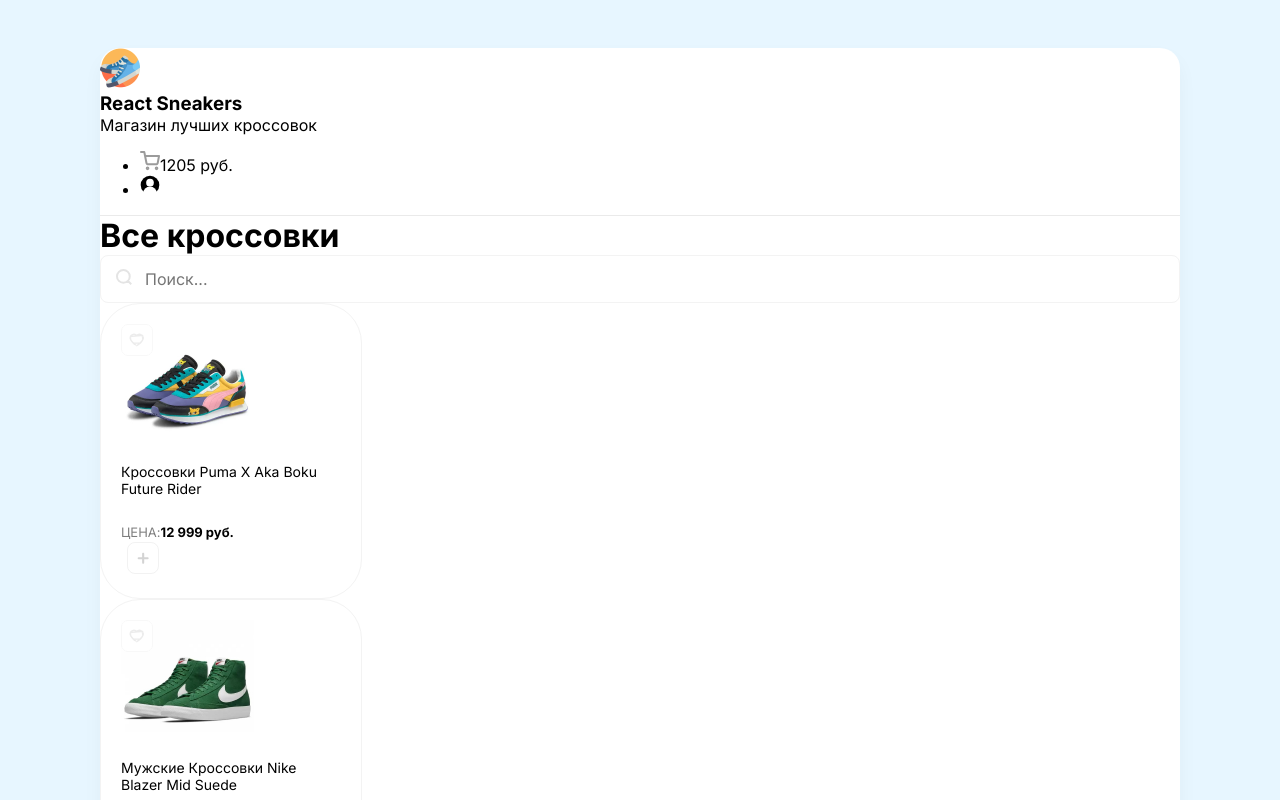
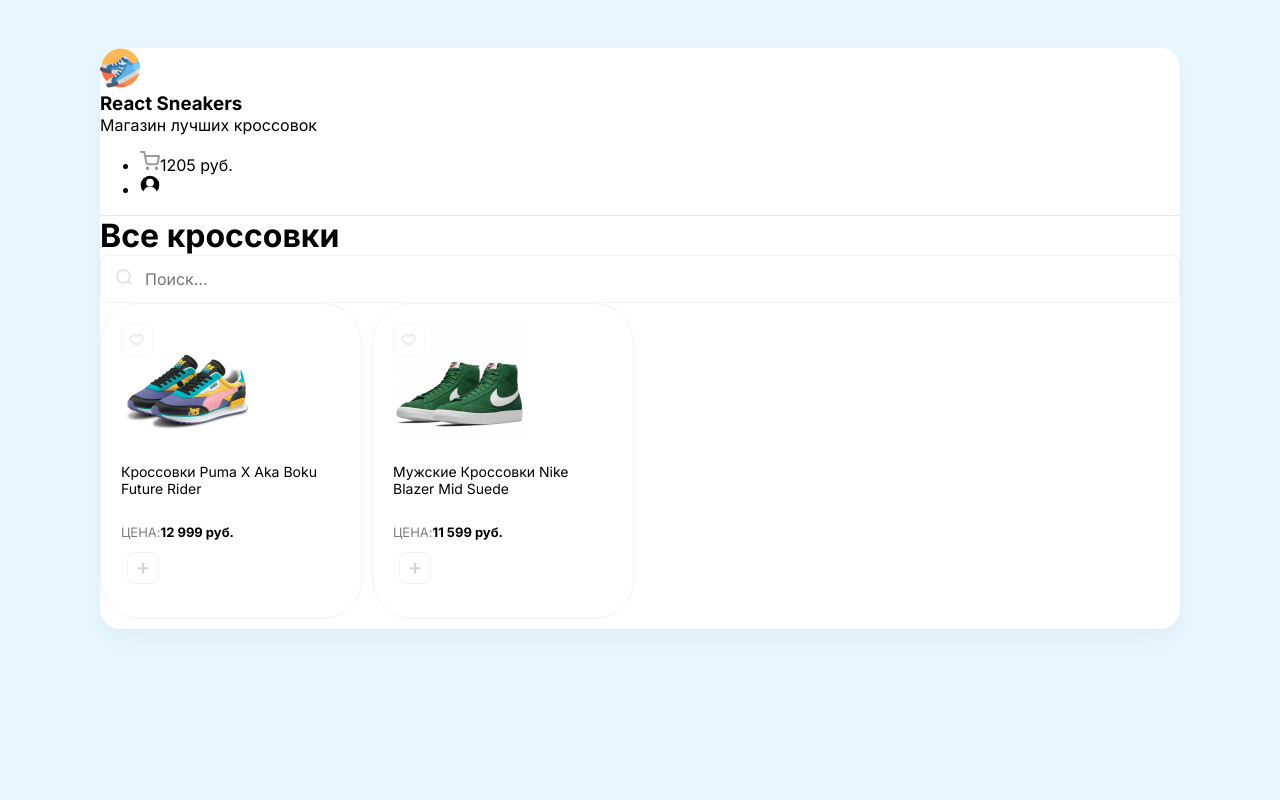
Before and after one commit to azawert/sneakers, a React (Create React App) app: page / in a window 1280 px wide. Shown: the top 800 px of the page. Built offline with nearby package versions, Linux system fonts and the light colour scheme.

Commit message:
пропсы

```diff
--- a/src/App.js
+++ b/src/App.js
@@ -1,6 +1,19 @@
 import Card from "./Components/Card";
 import Cart from "./Components/Cart";
 import Header from "./Components/Header";
+const arr = [
+    {
+        name:'Кроссовки Puma X Aka Boku Future Rider',
+        price:'12 999 руб.',
+        img:'/img/sneakers/1.jpg'
+    },
+    {
+        name:'Мужские Кроссовки Nike Blazer Mid Suede',
+        price:'11 599 руб.',
+        img:'/img/sneakers/2.jpg'
+    }
+]
+
 function App() {
     return (
         <div className='wrapper clear'>
@@ -17,10 +30,7 @@
 
 
                 <div className='sneakers d-flex justify-center'>
-                    <Card name='Кроссовки Puma X Aka Boku Future Rider' price='12 999 руб.' img='/img/sneakers/1.jpg'/>
-                    <Card name='Мужские Кроссовки Nike Blazer Mid Suede' price='12 999 руб.' img='/img/sneakers/2.jpg'/>
-                    <Card name='Мужские Кроссовки Nike Blazer Mid Suede' price='8 999 руб.' img='/img/sneakers/3.jpg'/>
-                   <Card name='Мужские Кроссовки Nike Air Max 270' price='12 999 руб.' img='/img/sneakers/4.jpg'/>
+                    {arr.map(element=><Card name={element.name} img={element.img} price={element.price}/>)}
                 </div>
             </div>
         </div>
--- a/src/index.scss
+++ b/src/index.scss
@@ -66,8 +66,11 @@
   cursor: pointer;
 }
 .sneakers {
+  display:flex;
+  flex-wrap: wrap;
   div {
     margin-right: 10px;
+    margin-bottom: 10px;
   }
 }
 .search-block {
```
